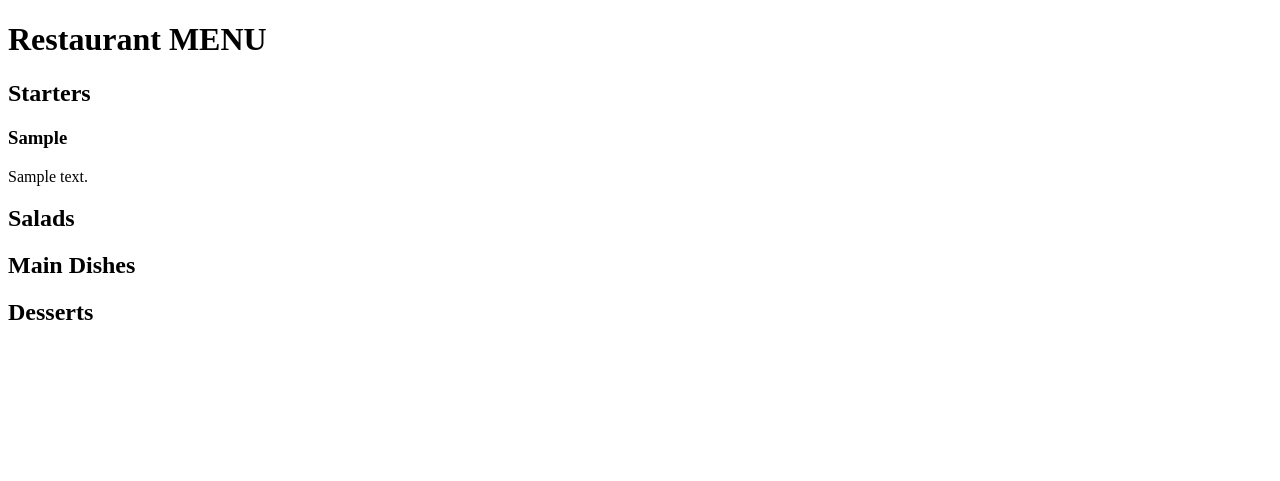
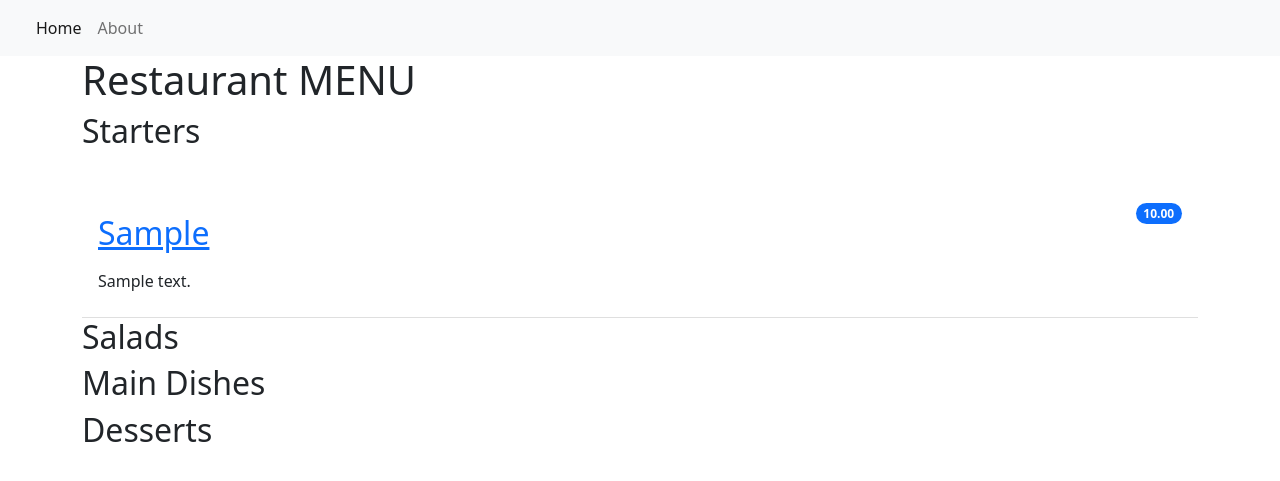
Before and after one commit to CodeSolaris/20-18, a Django app: page / in a window 1280 px wide. Shown: the top 481 px of the page. Run offline with Django 5.2, Linux system fonts and the light colour scheme; tables that the repository leaves empty hold one stand-in row (values such as "Sample post"); some libraries are stand-ins or nearby versions.

Commit message:
Add menu item detail page and update menu list page

```diff
--- a/RestaurantMenu/restaurant_menu/urls.py
+++ b/RestaurantMenu/restaurant_menu/urls.py
@@ -4,4 +4,5 @@ from . import views
 
 urlpatterns = [
     path('', views.MenuList.as_view(), name='menu_list'),
+    path('item/<int:pk>/', views.MenuItemDetail.as_view(), name='menu_item_detail'),
 ]
--- /dev/null
+++ b/RestaurantMenu/templates/base.html
@@ -0,0 +1,38 @@
+<!DOCTYPE html>
+<html lang="en">
+    <head>
+        <meta charset="utf-8">
+        <meta name="viewport" content="width=device-width, initial-scale=1">
+        <link href="https://cdn.jsdelivr.net/npm/bootstrap@5.2.0-beta1/dist/css/bootstrap.min.css" rel="stylesheet" integrity="sha384-0evHe/X+R7YkIZDRvuzKMRqM+OrBnVFBL6DOitfPri4tjfHxaWutUpFmBp4vmVor" crossorigin="anonymous">
+        <title>Menu Products</title>
+    </head>
+    <body>
+        <nav class="navbar navbar-expand-lg bg-light">
+            <div class="container-fluid">
+                    <a class="navbar-brand" href="#"></a>
+
+                    <button class="navbar-toggler" type="button" data-bs-toggle="collapse" data-bs-target="#navbarNav" aria-controls="navbarNav" aria-expanded="false" aria-label="Toggle navigation">
+                         <span class="navbar-toggler-icon"></span>
+                    </button>
+                <div class="collapse navbar-collapse" id="navbarNav">
+                    <ul class="navbar-nav">
+                         <li class="nav-item">
+                            <a class="nav-link active" aria-current="page" href="{% url 'menu_list' %}">Home</a>
+                        </li>
+                        <li class="nav-item">
+                            <a class="nav-link" aria-current="page" href="{% url 'menu_list' %}">About</a>
+                        </li>
+                    </ul>
+                </div>
+            </div>
+        </nav>
+
+        {% block content %}
+        {% endblock content %}
+
+<!-- JavaScript Bundle with Popper -->
+             <script src="https://code.jquery.com/jquery-2.1.3.min.js"></script>
+        <script src="https://cdn.jsdelivr.net/npm/bootstrap@5.2.0-beta1/dist/js/bootstrap.bundle.min.js" integrity="sha384-pprn3073KE6tl6bjs2QrFaJGz5/SUsLqktiwsUTF55Jfv3qYSDhgCecCxMW52nD2" crossorigin="anonymous"></script>
+
+    </body>
+</html>
--- a/RestaurantMenu/templates/menu_list.html
+++ b/RestaurantMenu/templates/menu_list.html
@@ -1,23 +1,36 @@
-<!DOCTYPE html>
-<html lang="en">
-<head>
-    <meta charset="UTF-8">
-    <title>Menu List</title>
-</head>
-<body>
+{% extends 'base.html' %}
+{% block content %}
+    <div class="container">
         <h1>Restaurant MENU</h1>
+        <ul class="list-group list-group-flush">
             {% for meal in meals %}
                 <h2>{{ meal.1 }}</h2>
                 {% for row in menuitem_list %}
                     {% if row.meal_type == meal.0 %}
                         {% if row.status == 2 %}
-                        <h3><del>{{ row.meal }}</del></h3>
+                            <li class="list-group-item d-flex justify-content-between align-items-center border-0 pb-0">
+                                <a href="{% url 'menu_item_detail' row.pk %}">
+                                    <h2 class="pt-5">
+                                        <del>{{ row.meal }}</del>
+                                    </h2>
+                                </a>
+                                <span class="badge bg-primary rounded-pill">{{ row.price }}</span>
+                            </li>
                         {% else %}
-                        <h3>{{ row.meal }}</h3>
+                            <li class="list-group-item d-flex justify-content-between align-items-center border-0 pb-0">
+                                <a href="{% url 'menu_item_detail' row.pk %}">
+                                    <h2 class="pt-5">{{ row.meal }}</h2>
+                                </a>
+                                <span class="badge bg-primary rounded-pill">{{ row.price }}</span>
+                            </li>
+                            <li class="list-group-item">
                                 <p>{{ row.description }}</p>
+                            </li>
                         {% endif %}
+
                     {% endif %}
                 {% endfor %}
             {% endfor %}
-</body>
-</html>
+        </ul>
+    </div>
+{% endblock %}
```
Also changed, not shown: RestaurantMenu/templates/menu_item_detail.html (+8 -10 lines). Lines whose indentation alone changed are shown as unchanged.
